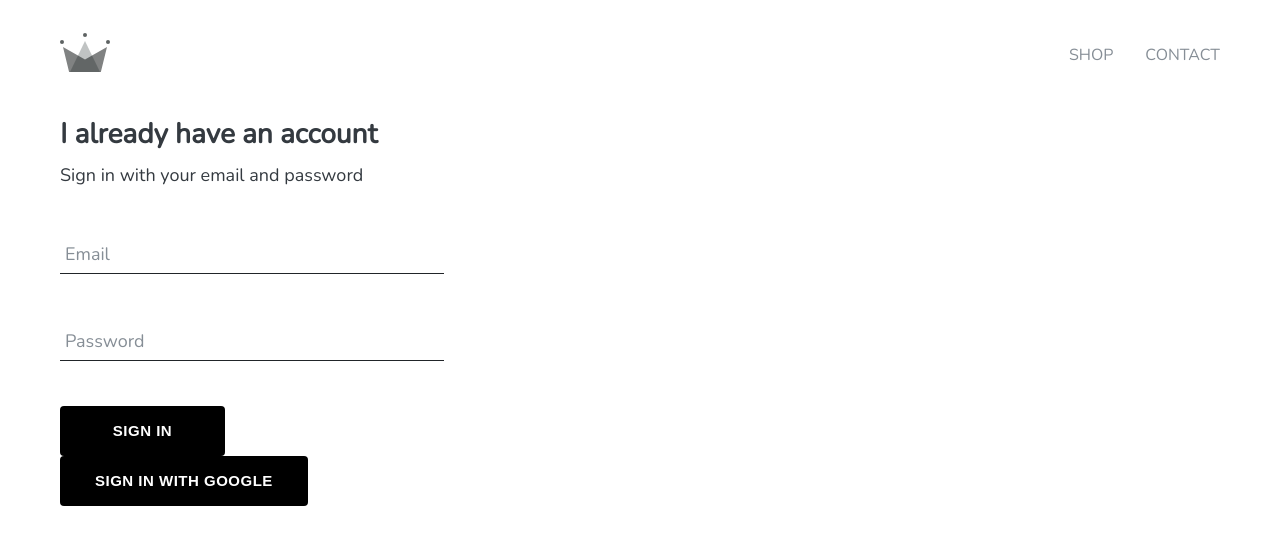
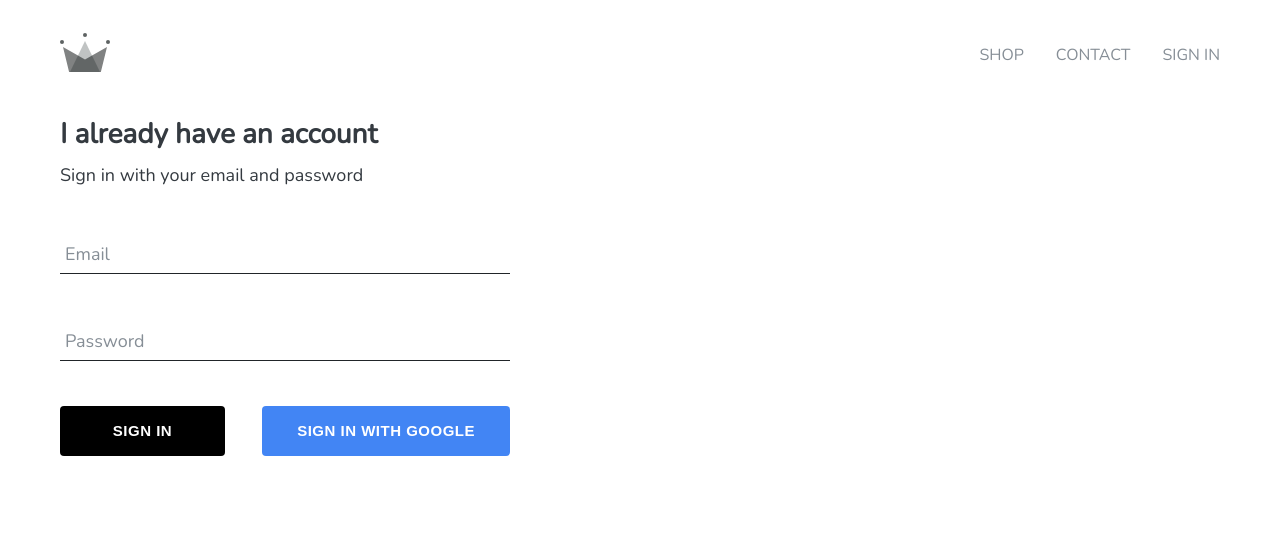
Before and after one commit to Imankh72/cloth-shopping, a React (Create React App) app: page /sign-in in a window 1280 px wide. Shown: the top 544 px of the page. Built offline with nearby package versions, Linux system fonts and the light colour scheme; no server answers.

Commit message:
Add: Google Athentication

```diff
--- a/src/App.jsx
+++ b/src/App.jsx
@@ -26,7 +26,7 @@ const App = () => {
   return (
     <>
       <GlobalStyles />
-      <Header />
+      <Header currentUser={currentUser} />
       <Routes>
         <Route path="/" element={<HomePage />} />
         <Route path="/shop" element={<ShopPage />} />
@@ -47,6 +47,7 @@ const GlobalStyles = createGlobalStyle`
   --color-grey-1:#343a40;
   --color-grey-2:#868e96;
   --color-grey-3:#212529;
+  --color-google-blue:#4285f4;
 
   /* Const Sizes */
   --maxWidth:1200px;
@@ -77,5 +78,4 @@ a{
 li{
   list-style: none;
 }
-
 `;
--- a/src/components/CustomButton.jsx
+++ b/src/components/CustomButton.jsx
@@ -14,7 +14,8 @@ const Button = styled.button`
   line-height: 50px;
   padding: 0 35px;
   font-size: 15px;
-  background-color: var(--color-black);
+  background-color: ${(p) =>
+    p.google ? "var(--color-google-blue)" : "var(--color-black)"};
   color: var(--color-white);
   text-transform: uppercase;
   font-weight: bolder;
--- a/src/components/Header.jsx
+++ b/src/components/Header.jsx
@@ -1,8 +1,9 @@
 import { Link, NavLink } from "react-router-dom";
 import styled from "styled-components";
 import { ReactComponent as Logo } from "../assets/logo.svg";
+import { auth } from "../utils/firebase";
 
-const Header = () => {
+const Header = ({ currentUser }) => {
   return (
     <HeaderWrapper>
       <Link className="logo-container" to="/">
@@ -15,6 +16,15 @@ const Header = () => {
         <NavLink className="link" to="/contact">
           CONTACT
         </NavLink>
+        {currentUser ? (
+          <div className="link" onClick={() => auth.signOut()}>
+            Log Out
+          </div>
+        ) : (
+          <Link to="/sign-in" className="link">
+            Sign In
+          </Link>
+        )}
       </div>
     </HeaderWrapper>
   );
@@ -39,6 +49,8 @@ const HeaderWrapper = styled.div`
     .link {
       color: var(--color-grey-2);
       transition: all 0.3s;
+      cursor: pointer;
+      text-transform: uppercase;
 
       &:hover {
         color: var(--color-grey-3);
--- a/src/components/SignIn.jsx
+++ b/src/components/SignIn.jsx
@@ -50,10 +50,12 @@ const SignIn = () => {
           required
         />
 
-        <CustomButton type="submit">Sign In</CustomButton>
-        <CustomButton onClick={signInWithGoogle}>
-          Sign In With Google
-        </CustomButton>
+        <div className="button-group">
+          <CustomButton type="submit">Sign In</CustomButton>
+          <CustomButton onClick={signInWithGoogle} google>
+            Sign In With Google
+          </CustomButton>
+        </div>
       </form>
     </SignInWrapper>
   );
@@ -62,7 +64,7 @@ const SignIn = () => {
 export default SignIn;
 
 const SignInWrapper = styled.div`
-  width: 30vw;
+  width: 450px;
   display: flex;
   flex-direction: column;
 
@@ -74,4 +76,10 @@ const SignInWrapper = styled.div`
   .subtitle {
     font-size: 18px;
   }
+
+  .button-group {
+    display: flex;
+    align-items: center;
+    justify-content: space-between;
+  }
 `;
```
